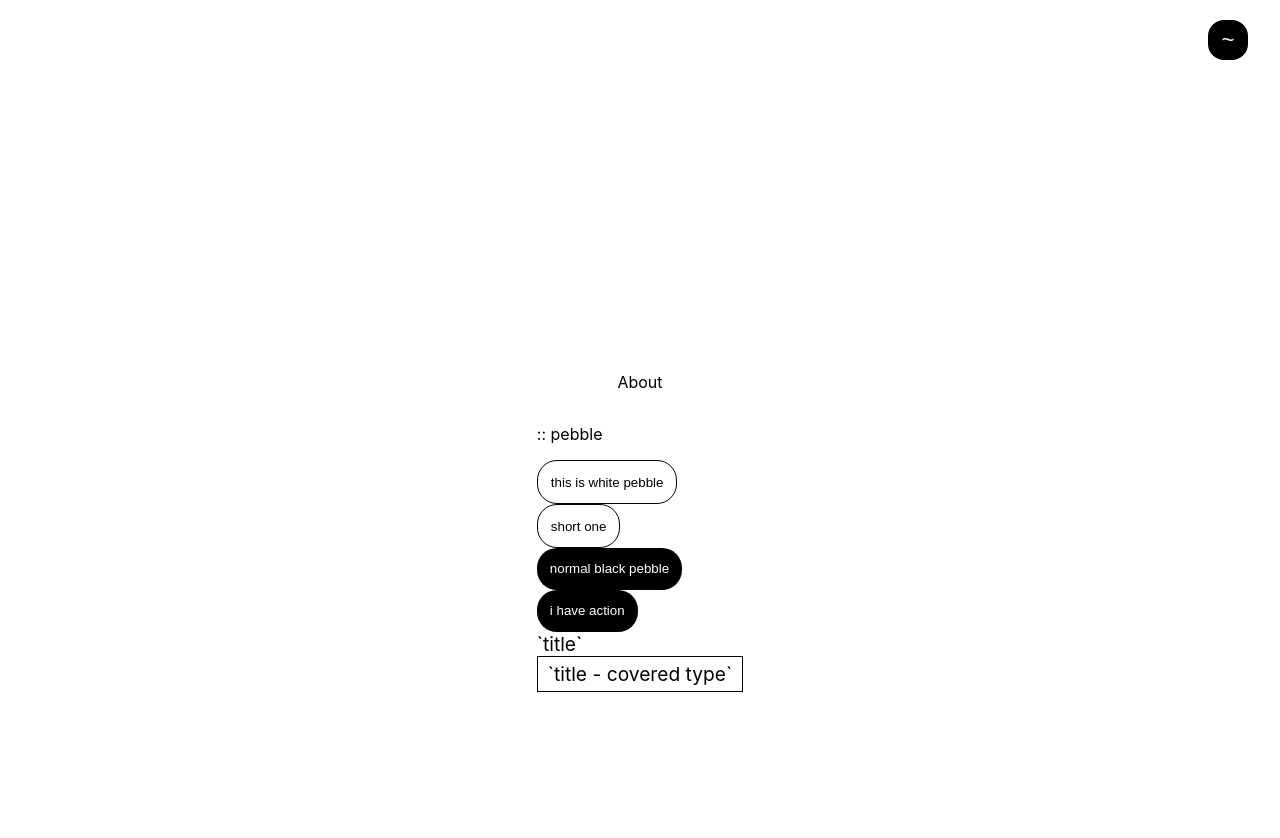
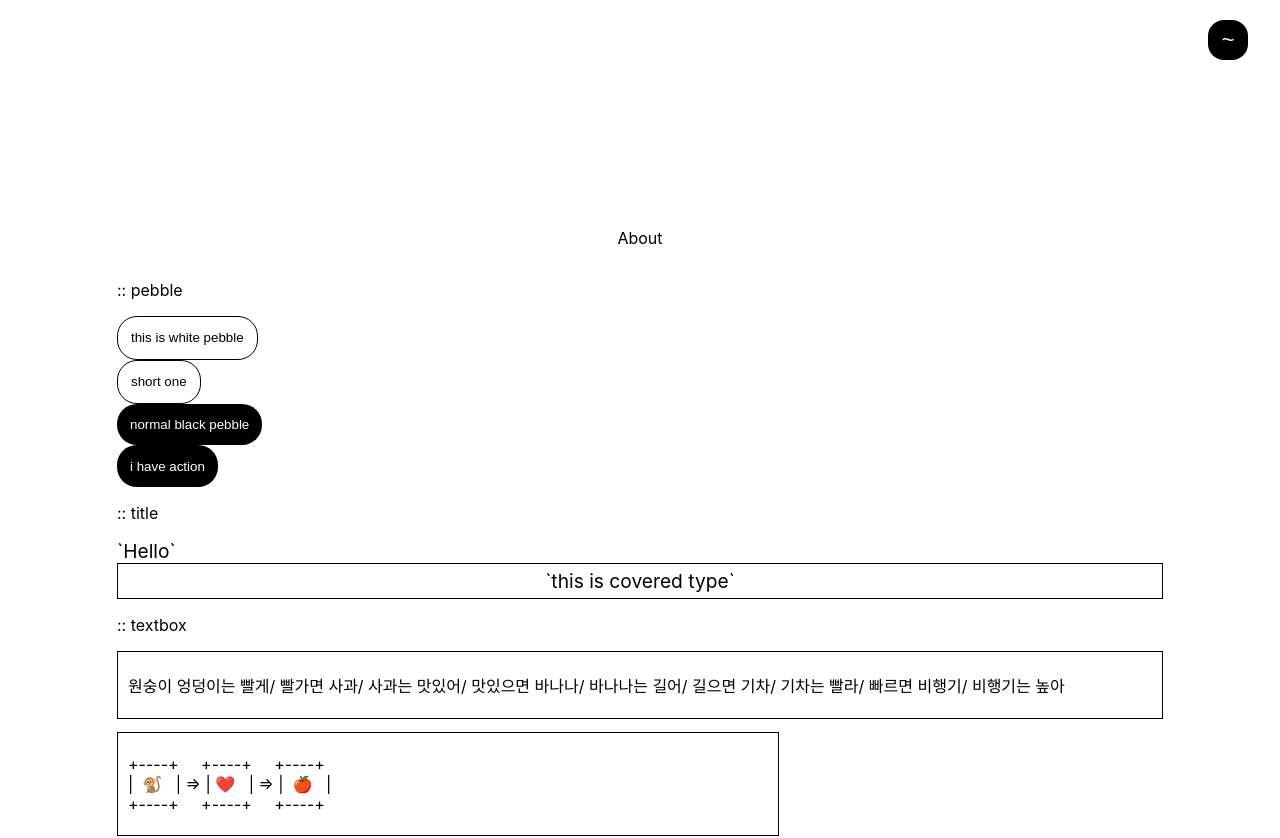
Before and after one commit to humonnom/DEV-BLOG, a Next.js app: page /about in a window 1280 px wide. Shown: the top 838 px of the page. Built offline with nearby package versions, Linux system fonts and the light colour scheme.

Commit message:
textbox 완성

```diff
--- /dev/null
+++ b/components/contents.js
@@ -0,0 +1,32 @@
+import React from "react";
+import { css } from "@emotion/react";
+import { BORDER_STYLE, FONT_SIZE } from "../styles/global";
+import { getPadding, getWidth } from "../styles/getter";
+
+export const TextBox = ({ inside, padding, widthType, ascii }) => {
+  const paddingH = 5;
+  const paddingW = padding || 10;
+  return (
+    <div
+      css={[TextBoxStyle, getPadding(paddingH, paddingW), getWidth(widthType)]}
+    >
+      <p css={[TextStyle(ascii)]}>{inside}</p>
+    </div>
+  );
+};
+
+const TextBoxStyle = css`
+  display: flex;
+  border: ${BORDER_STYLE.black};
+`;
+
+const TextStyle = (ascii) => {
+  if (ascii) {
+    return css`
+      white-space: pre;
+    `;
+  }
+  return css`
+    white-space: pre-line;
+  `;
+};
--- a/components/title.js
+++ b/components/title.js
@@ -1,25 +1,18 @@
 import React from "react";
 import { css } from "@emotion/react";
 import { BORDER_STYLE, FONT_SIZE } from "../styles/global";
+import { getPadding } from "../styles/getter";
 
-export const Title = ({ inside, sidePadding, hasBorder }) => {
+export const Title = ({ inside, padding, hasBorder }) => {
   const title = <h2 css={TitleStyle}>`{inside}`</h2>;
+  const paddingH = 5;
+  const paddingW = padding || 10;
   if (hasBorder) {
-    return <div css={[TitleContainer, getPadding(sidePadding)]}>{title}</div>;
+    return (
+      <div css={[TitleContainer, getPadding(paddingH, paddingW)]}>{title}</div>
+    );
   } else {
     return <>{title}</>;
-  }
-};
-
-const getPadding = (size) => {
-  if (size >= 0) {
-    return css`
-      padding: 5px ${size}px;
-    `;
-  } else {
-    return css`
-      padding: 5px 10px;
-    `;
   }
 };
 
--- a/pages/about.js
+++ b/pages/about.js
@@ -1,3 +1,4 @@
+import { TextBox } from "../components/contents";
 import { BlackPebble, WhitePebble } from "../components/pebble";
 import { Title } from "../components/title";
 import { Container } from "../layouts/Layout";
@@ -14,8 +15,21 @@ export default function About() {
           inside="i have action"
           action={() => alert("you clicked black pebble x)")}
         />
-        <Title inside="title" />
-        <Title inside="title - covered type" hasBorder={true} />
+        <p>:: title</p>
+        <Title inside="Hello" />
+        <Title inside="this is covered type" hasBorder={true} />
+        <p>:: textbox</p>
+        <TextBox
+          widthType="wide"
+          inside="원숭이 엉덩이는 빨게/ 빨가면 사과/ 사과는 맛있어/ 맛있으면 바나나/ 바나나는 길어/ 길으면 기차/ 기차는 빨라/ 빠르면 비행기/ 비행기는 높아"
+        />
+        <pre></pre>
+        <TextBox
+          ascii={true}
+          inside="+----+     +----+     +----+
+|  🐒   | => | ❤️   | => |  🍎   |
++----+     +----+     +----+    "
+        />
       </div>
     </>
   );
--- /dev/null
+++ b/styles/getter.js
@@ -0,0 +1,28 @@
+import { css } from "@emotion/react";
+
+export const getPadding = (height, width) => {
+  if (height >= 0 && width >= 0) {
+    return css`
+      padding: ${height}px ${width}px;
+    `;
+  }
+  return css`
+    padding: 0;
+  `;
+};
+
+export const getWidth = (type) => {
+  if (type === "wide") {
+    return css`
+      width: 80vw;
+    `;
+  }
+  if (type === "narrow") {
+    return css`
+      width: 30vw;
+    `;
+  }
+  return css`
+    width: 50vw;
+  `;
+};
```
